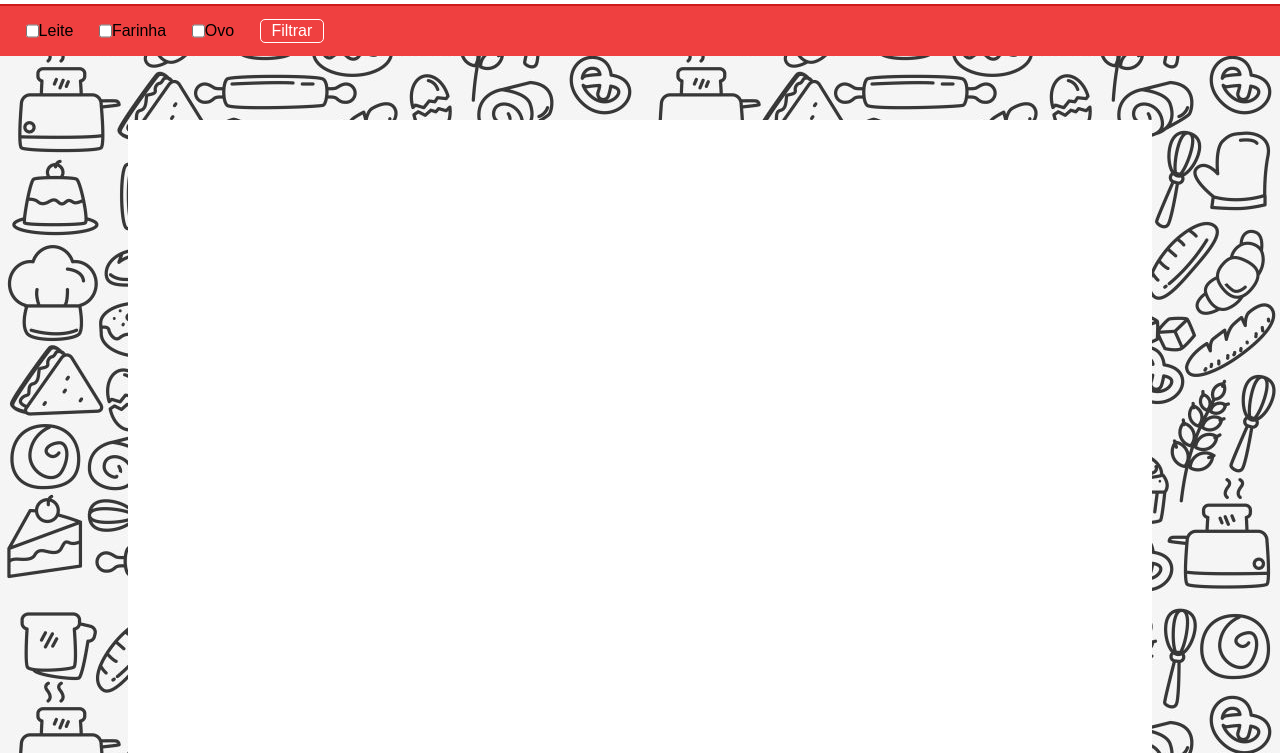
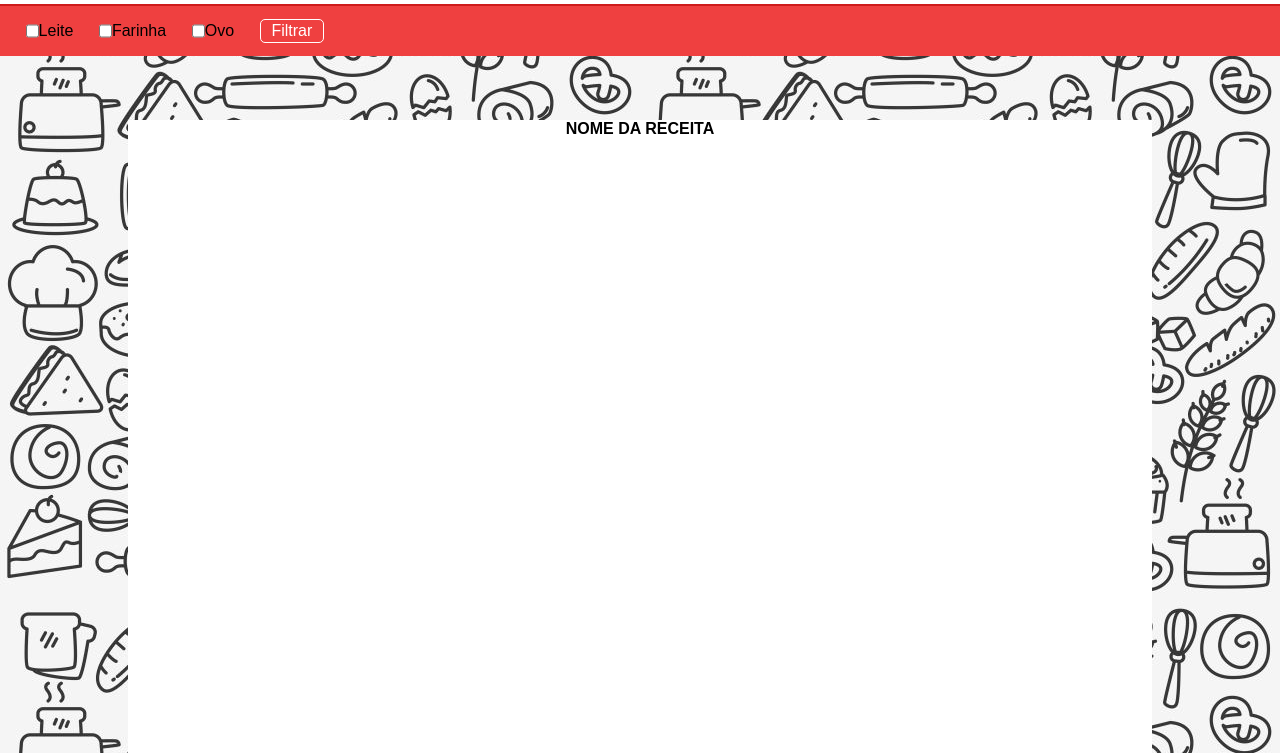
Before and after one commit to Patrick27leal/Livro_de_receitas, a plain HTML site: page index.html in a window 1280 px wide. Shown: the part 47-800 px from the top of the page. Drawn offline with Linux system fonts and the light colour scheme.

Commit message:
HotFix(iniciando desenvolvimento do card de receita)

```diff
--- a/index.html
+++ b/index.html
@@ -43,7 +43,11 @@
     </div>
 
     <div class="container">
-
+<div class="box-receita">
+    <div class="box-tittle-receita">
+<h3>NOME DA RECEITA</h3>
+    </div>
+</div>
     </div>
 </body>
 </html>
--- a/style.css
+++ b/style.css
@@ -87,3 +87,14 @@
     margin-right: auto;
     margin-top: 5%;
 }
+.box-receita{
+    width: 100%;
+    height: auto;
+}
+
+.box-tittle-receita{
+width: 100%;
+display: flex;
+justify-content: center;
+font-weight: bold;
+}
```
